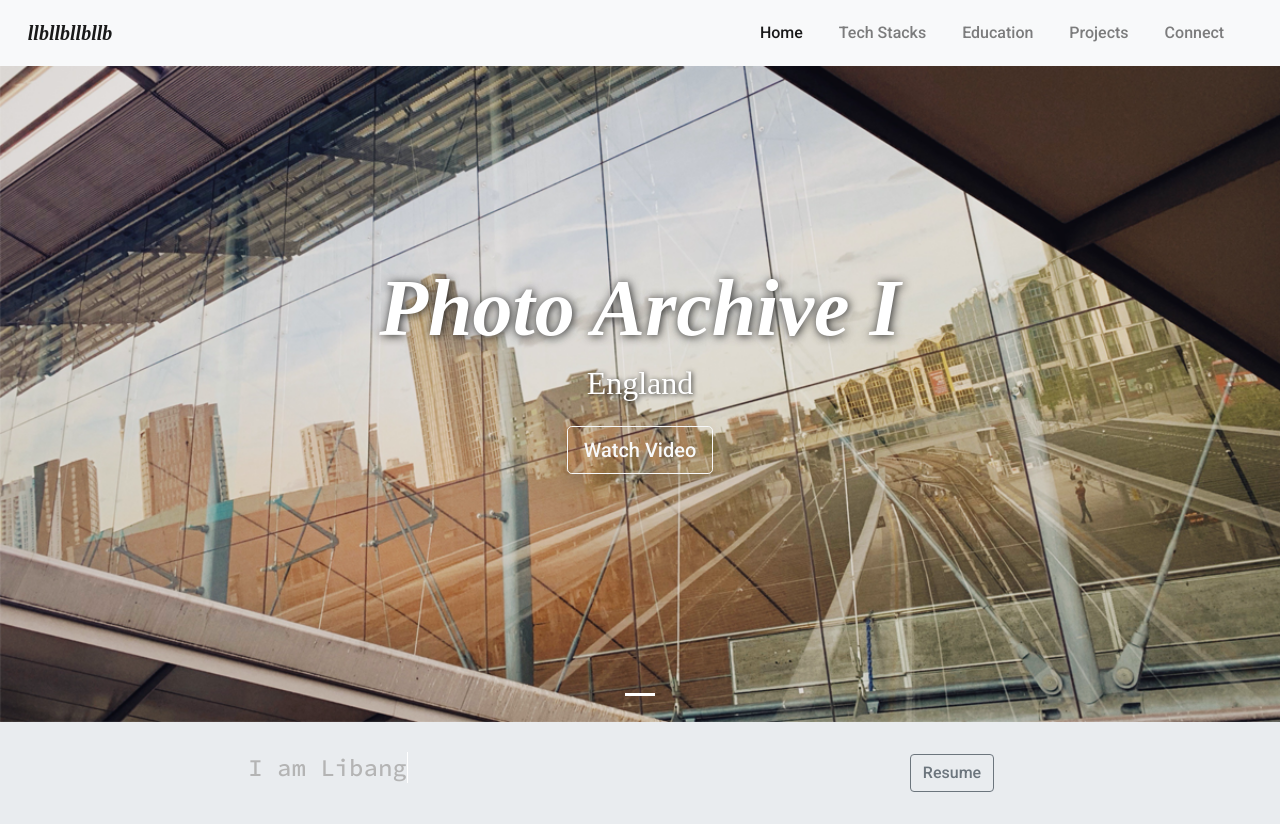
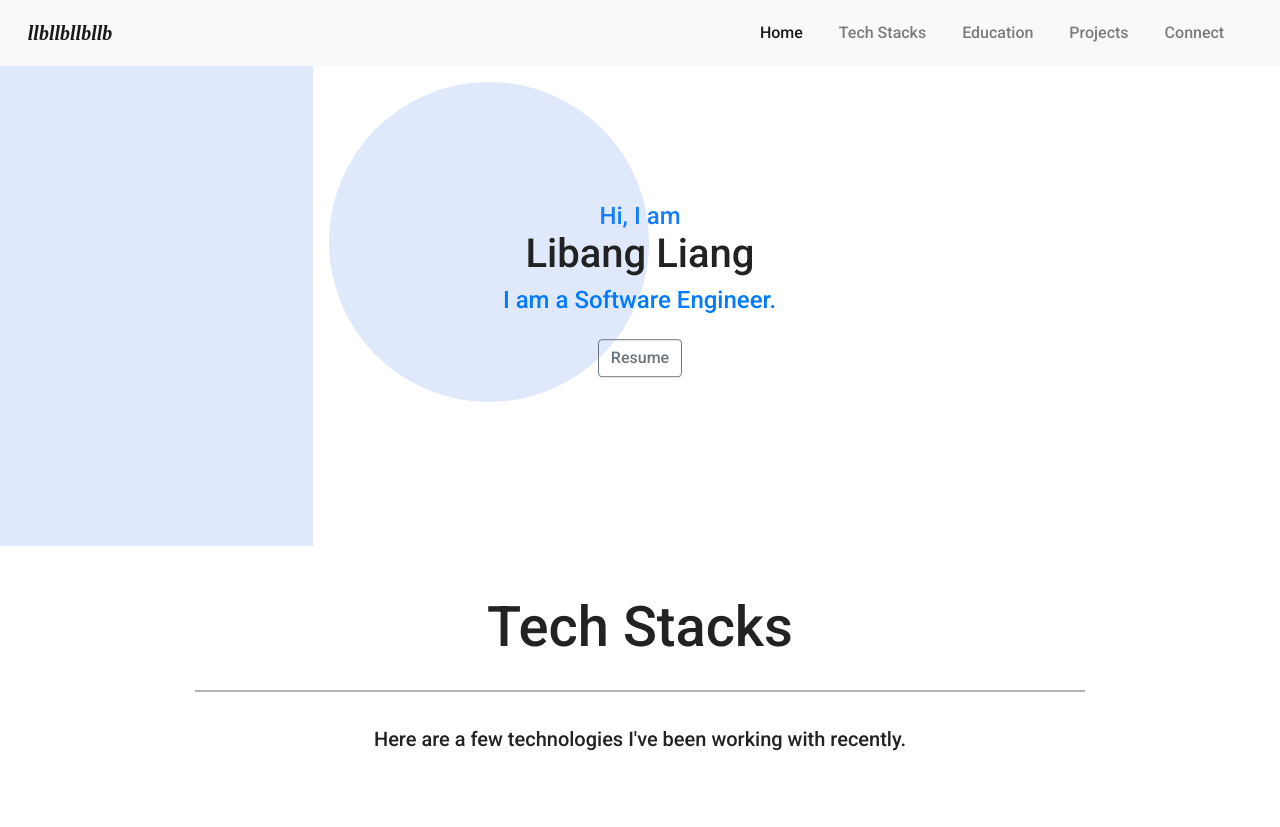
Before and after one commit to llbllbllbllb/llbllbllbllb.github.io, a plain HTML site: page index.html in a window 1280 px wide. Shown: the top 827 px of the page. Drawn offline with nearby package versions, Linux system fonts and the light colour scheme; a web font is replaced by a local one.

Commit message:
New main page

```diff
--- a/index.html
+++ b/index.html
@@ -50,37 +50,18 @@
             </div>
         </nav>
 
+        <!-- two column section -->
+        <div class="container-fluid padding" id="big-background-container">
 
-        <!-- image slider -->
-        <div id="slides" class="carousel slide" data-ride="carousel">
-            <ul class="carousel-indicators">
-                <li data-target="#slides" data-slide_to="0" class="active"></li>
-            </ul>
-            <div class="carousel-inner">
-                <div class="carousel-item active">
-                    <img src="/img/background.png">
-                    <div class="carousel-caption">
-                        <h1 class="display-2">Photo Archive I</h1>
-                        <h3>England</h3>
-                        <a href="https://www.bilibili.com/video/BV1ai4y187Jk/"><button type="button" class="shadow btn btn-outline-light btn-lg">Watch Video</button></a>
-
-                    </div>
-                </div>
-            </div>
-        </div>
-
-        <!-- about -->
-
-
-        <!-- jumbotron -->
-        <div class="container-fluid">
-            <div class="row jumbotron">
-                <div class="col-12 col-sm-12 col-md-6 col-lg-6 col-xl-6 typewrite-holder">
+            <div class="col-12 col-sm-12 col-md-12 col-lg-12 col-xl-12 typewrite-holder" id="text-main-content">
+                <h4 id="hiiam">Hi, I am</h4>
+                <h1>Libang Liang</h1>
                 <h4>
-                        <a href="" class="typewrite" data-period="2000" data-type='[ "I am Libang Liang.", "A Software Engineer.","A Designer." ]'>
+                    <a href="" class="typewrite" data-period="2000" data-type='["I am a Software Engineer.","I am a Designer." ]'>
                       <span class="wrap"></span>
                     </a>
                 </h4>
+                <a href="LibangLiang_Resume.pdf"><button type="button" class="btn btn-outline-secondary resume-btn">Resume</button></a>
 
                 <script>
                     var TxtType = function(el, toRotate, period) {
@@ -143,12 +124,27 @@
 
             </div>
 
-                <div class="col-12 col-sm-12 col-md-6 col-lg-6 col-xl-6 resume-btn-holder">
-                    <a href="LibangLiang_Resume.pdf"><button type="button" class="btn btn-outline-secondary">Resume</button></a>
+            <div id="big-background">
+                <div class="row padding">
+                    <div class="col-4 col-lg-3 color-holder">
+
+                    </div>
+
+                    <div class="col-8 col-lg-9 circle-icon-holder">
+                        <span class="circle-icon"></span>
+
+                    </div>
                 </div>
 
             </div>
+
         </div>
+
+
+
+        <!-- about -->
+
+
 
 
         <!-- welcome section -->
--- a/style.css
+++ b/style.css
@@ -29,6 +29,53 @@ html, body{
 .nav-link {
     font-size: 1em !important;
 }
+
+.color-holder {
+    background-color: #dfe9fb;
+    height: 30rem;
+
+}
+
+#big-background-container {
+    position: relative;
+    height: 30rem;
+
+}
+
+#big-background {
+  width: 100%;
+  height: 100%;
+  position: absolute;
+  top: 0;
+  left: 0;
+}
+
+#text-main-content {
+    margin: 0;
+    top: 50%;
+    -ms-transform: translateY(-50%);
+    transform: translateY(-50%);
+    z-index: 10;
+  }
+
+.resume-btn {
+    margin-top: 1rem;
+}
+
+#hiiam {
+    margin: 0;
+    color: #157FFB;
+}
+
+
+.circle-icon {
+
+    height: 20rem;
+    width: 20rem;
+    background-color: #dfe9fb;
+    border-radius: 50%;
+    display: inline-block;
+  }
 
 
 .carousel-inner img{
```
Lines whose indentation alone changed are shown as unchanged.
